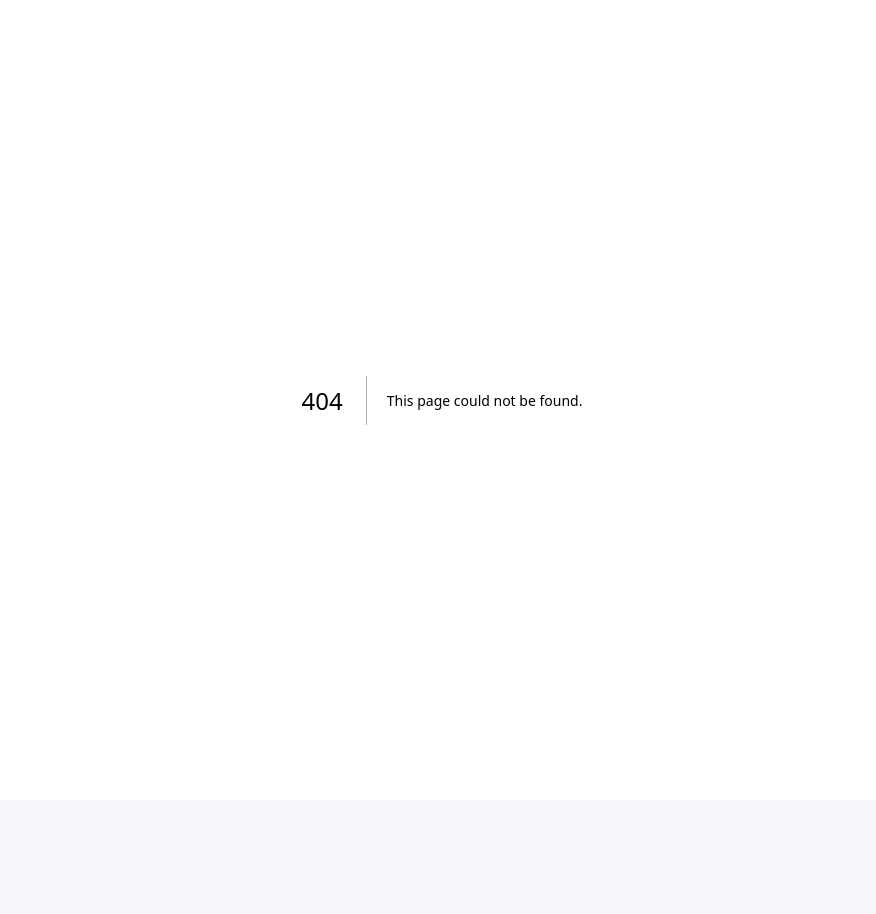
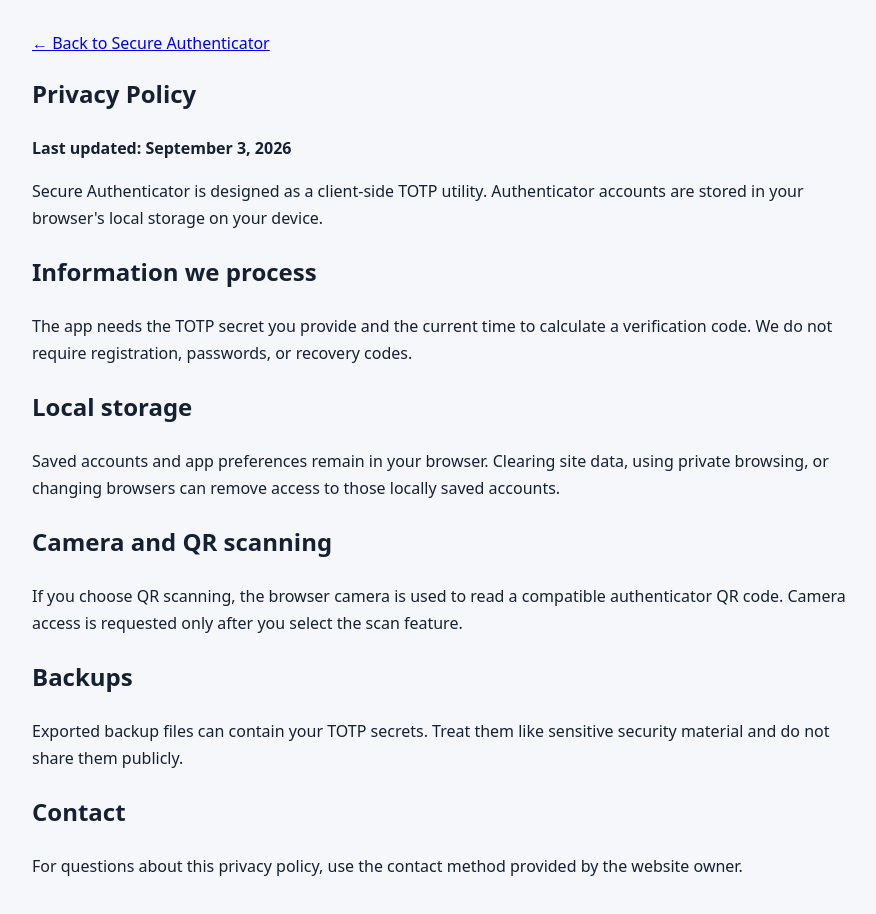
Before and after one commit to meherul382/secure-authenticator, a Next.js app: page /privacy in a window 1280 px wide. Before the commit this address had no page. Shown: the top 914 px of the page, without its empty margins (198-1074 px from the left). Before the commit the page ends 800 px from the top, so only its background shows below. Built offline with nearby package versions, Linux system fonts and the light colour scheme.

Commit message:
Add dedicated Privacy Policy page

```diff
--- /dev/null
+++ b/app/privacy/page.tsx
@@ -0,0 +1,3 @@
+import Link from "next/link";
+export const metadata={title:"Privacy Policy"};
+export default function Privacy(){return <main style={{maxWidth:860,margin:"0 auto",padding:"32px 20px",fontFamily:"system-ui"}}><Link href="/">← Back to Secure Authenticator</Link><article style={{marginTop:20,lineHeight:1.7}}><h1>Privacy Policy</h1><p><strong>Last updated: September 3, 2026</strong></p><p>Secure Authenticator is designed as a client-side TOTP utility. Authenticator accounts are stored in your browser&apos;s local storage on your device.</p><h2>Information we process</h2><p>The app needs the TOTP secret you provide and the current time to calculate a verification code. We do not require registration, passwords, or recovery codes.</p><h2>Local storage</h2><p>Saved accounts and app preferences remain in your browser. Clearing site data, using private browsing, or changing browsers can remove access to those locally saved accounts.</p><h2>Camera and QR scanning</h2><p>If you choose QR scanning, the browser camera is used to read a compatible authenticator QR code. Camera access is requested only after you select the scan feature.</p><h2>Backups</h2><p>Exported backup files can contain your TOTP secrets. Treat them like sensitive security material and do not share them publicly.</p><h2>Contact</h2><p>For questions about this privacy policy, use the contact method provided by the website owner.</p></article></main>}
```
